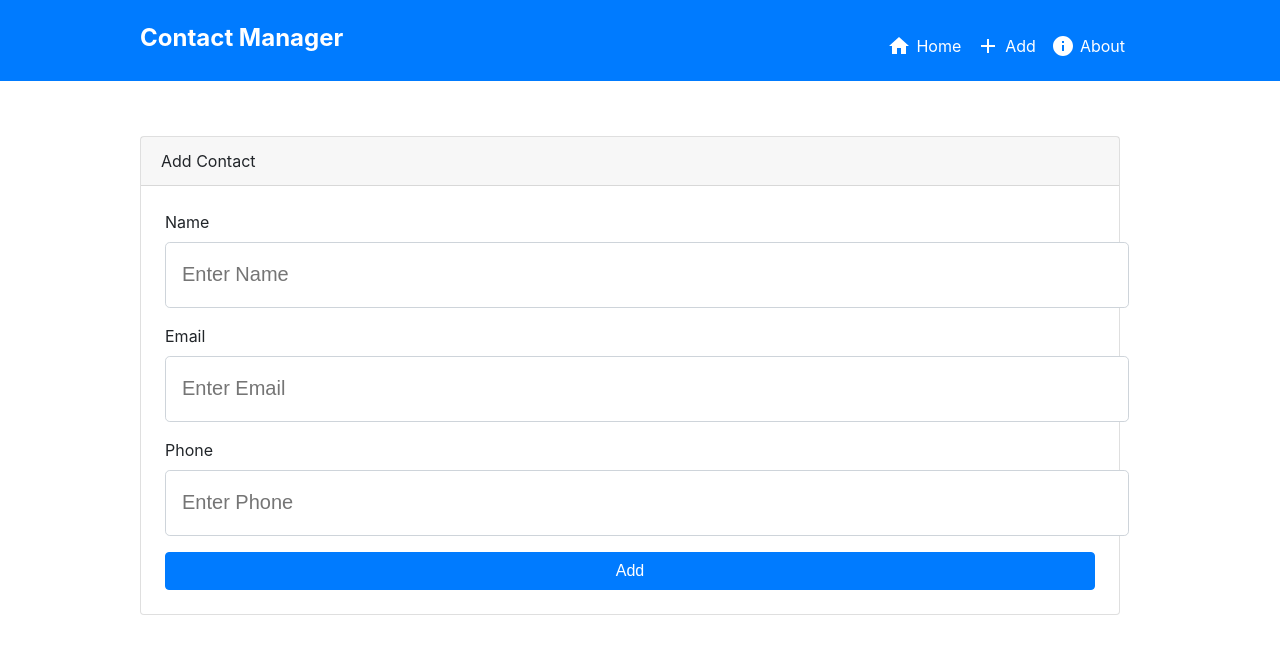
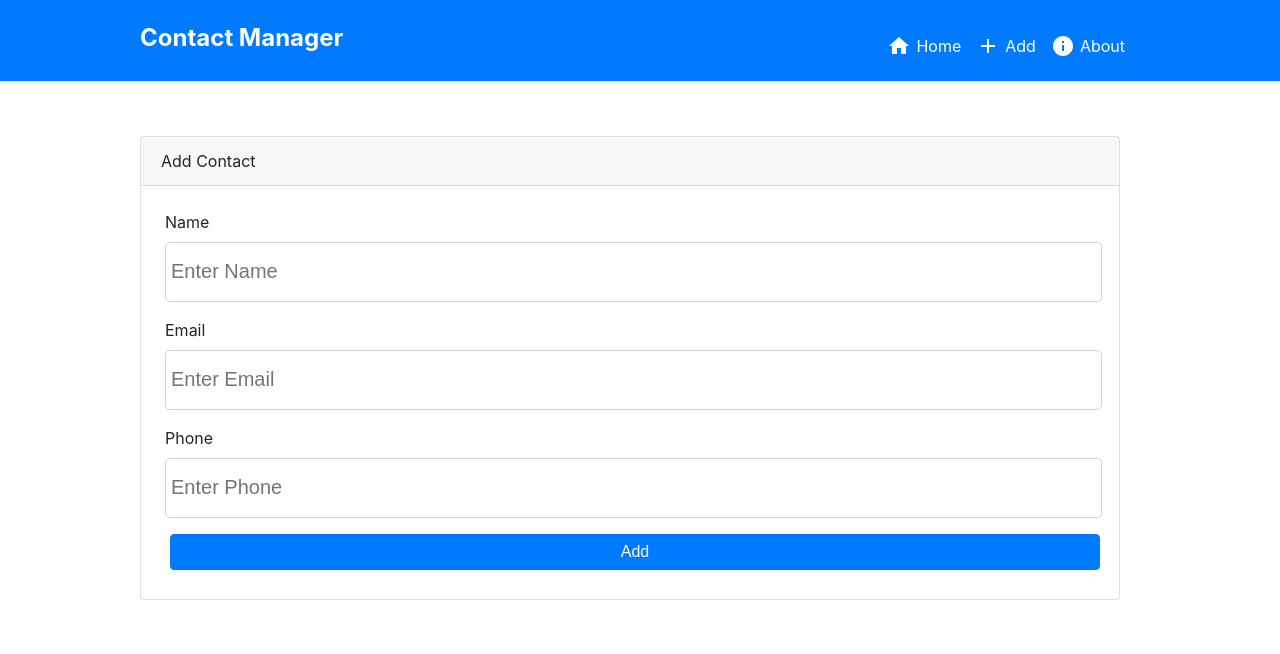
Before and after one commit to MuhammadGanny/phonebook-frontend, a React (Create React App) app: page /contact/add in a window 1280 px wide. Shown: the top 654 px of the page. Built offline with nearby package versions, Linux system fonts and the light colour scheme.

Commit message:
UI changes

```diff
--- a/src/components/ContactList.js
+++ b/src/components/ContactList.js
@@ -84,10 +84,11 @@ function ContactList() {
                       />
                     </h4>
                     {editingContact && editingContact.id === contact.id && (
-                      <form onSubmit={handleUpdateSubmit}>
+                      <form onSubmit={handleUpdateSubmit} className="update-form">
                         <input
                           type="text"
                           value={updatedContact.name}
+                          className="bg-light list-group-item"
                           onChange={(e) =>
                             setUpdatedContact({
                               ...updatedContact,
@@ -98,6 +99,7 @@ function ContactList() {
                         <input
                           type="email"
                           value={updatedContact.email}
+                          className="bg-light list-group-item"
                           onChange={(e) =>
                             setUpdatedContact({
                               ...updatedContact,
@@ -108,6 +110,7 @@ function ContactList() {
                         <input
                           type="text"
                           value={updatedContact.phone}
+                          className="bg-light list-group-item"
                           onChange={(e) =>
                             setUpdatedContact({
                               ...updatedContact,
@@ -115,7 +118,7 @@ function ContactList() {
                             })
                           }
                         />
-                        <button type="submit">Update</button>
+                        <button type="submit" className="btn btn-primary update-button">Update</button>
                       </form>
                     )}
                     {!editingContact || editingContact.id !== contact.id ? (
@@ -129,7 +132,7 @@ function ContactList() {
                       </ul>
                     ) : null}
                     <button
-                      className="btn btn-danger"
+                      className="btn btn-primary update-button"
                       onClick={() => deleteContact(contact.id)}
                     >
                       Delete
--- a/src/index.css
+++ b/src/index.css
@@ -138,24 +138,10 @@ label {
   -webkit-transition: border-color .15s ease-in-out,box-shadow .15s ease-in-out;
   transition: border-color .15s ease-in-out,box-shadow .15s ease-in-out;
 
-  /* display: block;
-  width: 100%;
-  height: calc(1.5em + 0.75rem + 2px);
-  padding: 0.375rem 0.75rem;
-  font-size: 1rem;
-  font-weight: 400;
-  line-height: 1.5;
-  color: #495057;
-  background-color: #fff;
-  background-clip: padding-box;
-  border: 1px solid #ced4da;
-  border-radius: 0.25rem;
-  -webkit-transition: border-color .15s ease-in-out,box-shadow .15s ease-in-out;
-  transition: border-color .15s ease-in-out,box-shadow .15s ease-in-out; */
 }
 .form-control-lg {
   height: calc(1.5em + 1rem + 2px);
-  padding: 0.5rem 1rem;
+  padding: 5px 0px 5px 5px;
   font-size: 1.25rem;
   line-height: 1.5;
   border-radius: 0.3rem;
@@ -184,7 +170,11 @@ label {
   color: #fff;
   background-color: #007bff;
   border-color: #007bff;
+  margin: 15px 0px 5px 5px;
+  padding: 5px 20px 5px 20px;
+  width: 20%;
 }
+
 .btn-block {
   display: block;
   width: 100%;
@@ -207,7 +197,7 @@ p {
 .text-secondary {
     color: #6c757d!important;
 }
-.h4{
+h4{
   margin-bottom: 0.5rem;
   font-weight: 500;
   line-height: 1.2;
@@ -230,136 +220,9 @@ p {
   background-color: #fff;
   border: 1px solid rgba(0,0,0,.125);
 }
-
-
-
-
-
-/* .nav {
-  align-items: center;
-  background-color: #007bff;
-  border: 1px none;
+.update-form{
   display: flex;
-  min-height: 40px;
-  min-width: 1920px;
-  padding: 0px 390px;
-  position: relative;
-  width: 100%;
+  flex-direction: column;
+  padding-left: 0;
+  margin-bottom: 0;
 }
-
-.nav .div-container {
-  align-items: center;
-  display: flex;
-  flex: 1;
-  flex-grow: 1;
-  justify-content: space-between;
-  max-width: 1140px;
-  padding: 0px 15px 0px 15px;
-  position: relative;
-}
-
-.nav .link {
-  align-items: flex-start;
-  display: inline-flex;
-  flex: 0 0 auto;
-  padding: 5px 6.42px 5px 0px;
-  position: relative;
-}
-
-.nav .text-wrapper {
-  color: #ffffff;
-  font-family: "Roboto-Regular", Helvetica;
-  font-size: 19px;
-  font-weight: 400;
-  letter-spacing: 0;
-  line-height: 30px;
-  margin-top: -1px;
-  position: relative;
-  white-space: nowrap;
-  width: fit-content;
-}
-
-.nav .list {
-  height: 40px;
-  position: relative;
-  width: 216.53px;
-}
-
-.nav .item-link {
-  align-items: center;
-  display: flex;
-  left: 0;
-  padding: 7px 7.13px 9px 8px;
-  position: absolute;
-  top: 0;
-  width: 81px;
-}
-
-.nav .symbol {
-  color: #ffffff80;
-  font-family: "Font Awesome 5 Free-Solid", Helvetica;
-  font-size: 16px;
-  font-weight: 400;
-  letter-spacing: 0;
-  line-height: 16px;
-  position: relative;
-  white-space: nowrap;
-  width: fit-content;
-}
-
-.nav .home {
-  color: #ffffff80;
-  font-family: "Roboto-Regular", Helvetica;
-  font-size: 16px;
-  font-weight: 400;
-  letter-spacing: 0;
-  line-height: 24px;
-  margin-top: -1px;
-  position: relative;
-  white-space: nowrap;
-  width: fit-content;
-}
-
-.nav .div {
-  align-items: center;
-  display: flex;
-  left: 81px;
-  padding: 0px 7.8px 0px 8px;
-  position: absolute;
-  top: -5px;
-  width: 62px;
-}
-
-.nav .add {
-  color: #ffffff80;
-  font-family: "Roboto-Regular", Helvetica;
-  font-size: 16px;
-  font-weight: 400;
-  letter-spacing: 0;
-  line-height: 24px;
-  margin-top: -1px;
-  position: relative;
-  width: 32.23px;
-}
-
-.nav .item-link-2 {
-  align-items: center;
-  display: flex;
-  left: 143px;
-  padding: 0px 7.8px 0px 8px;
-  position: absolute;
-  top: -5px;
-  width: 73px;
-}
-
-.nav .about {
-  color: #ffffff80;
-  font-family: "Roboto-Regular", Helvetica;
-  font-size: 16px;
-  font-weight: 400;
-  letter-spacing: 0;
-  line-height: 24px;
-  margin-top: -1px;
-  position: relative;
-  width: 45.58px;
-} */
```
